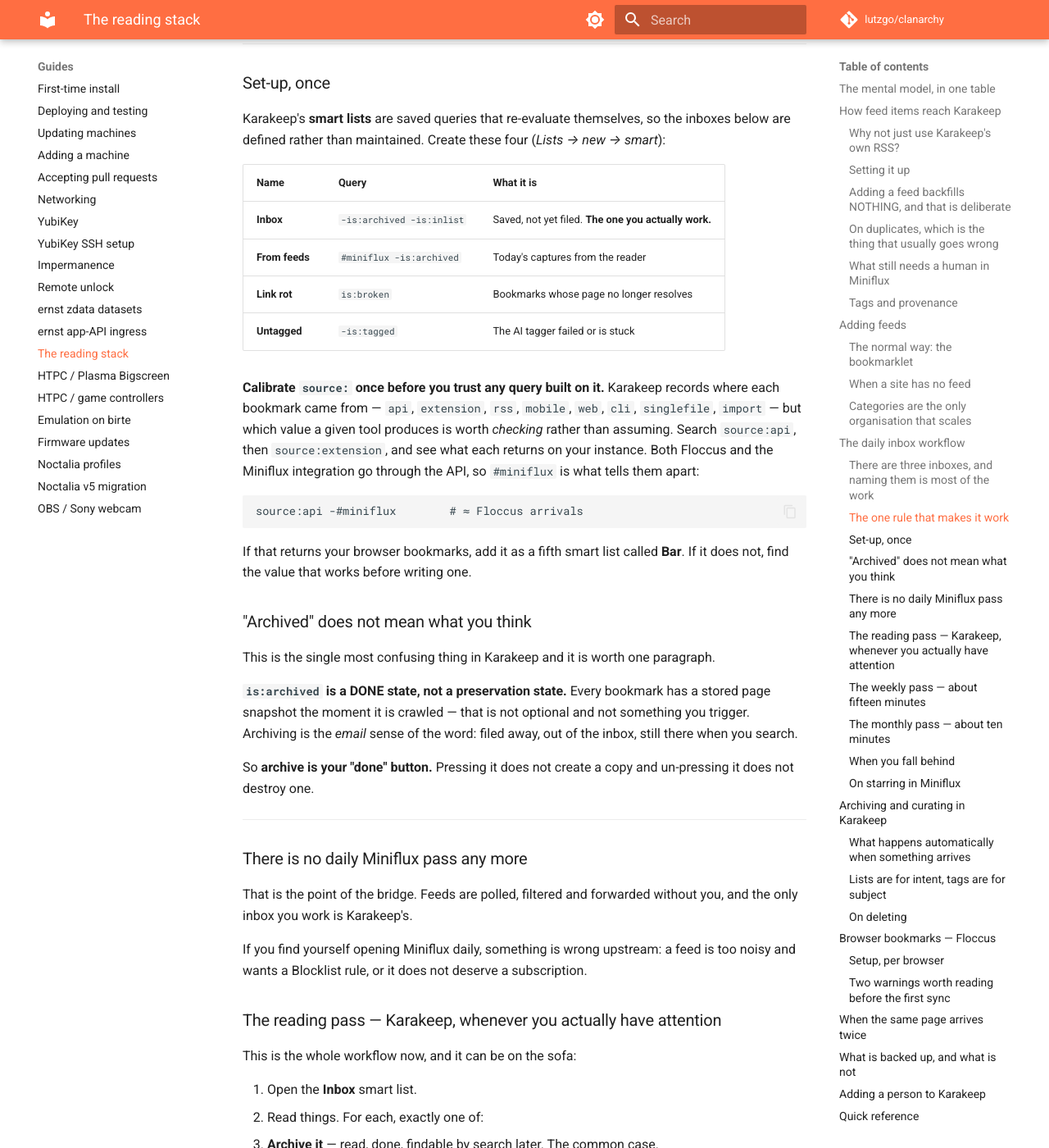
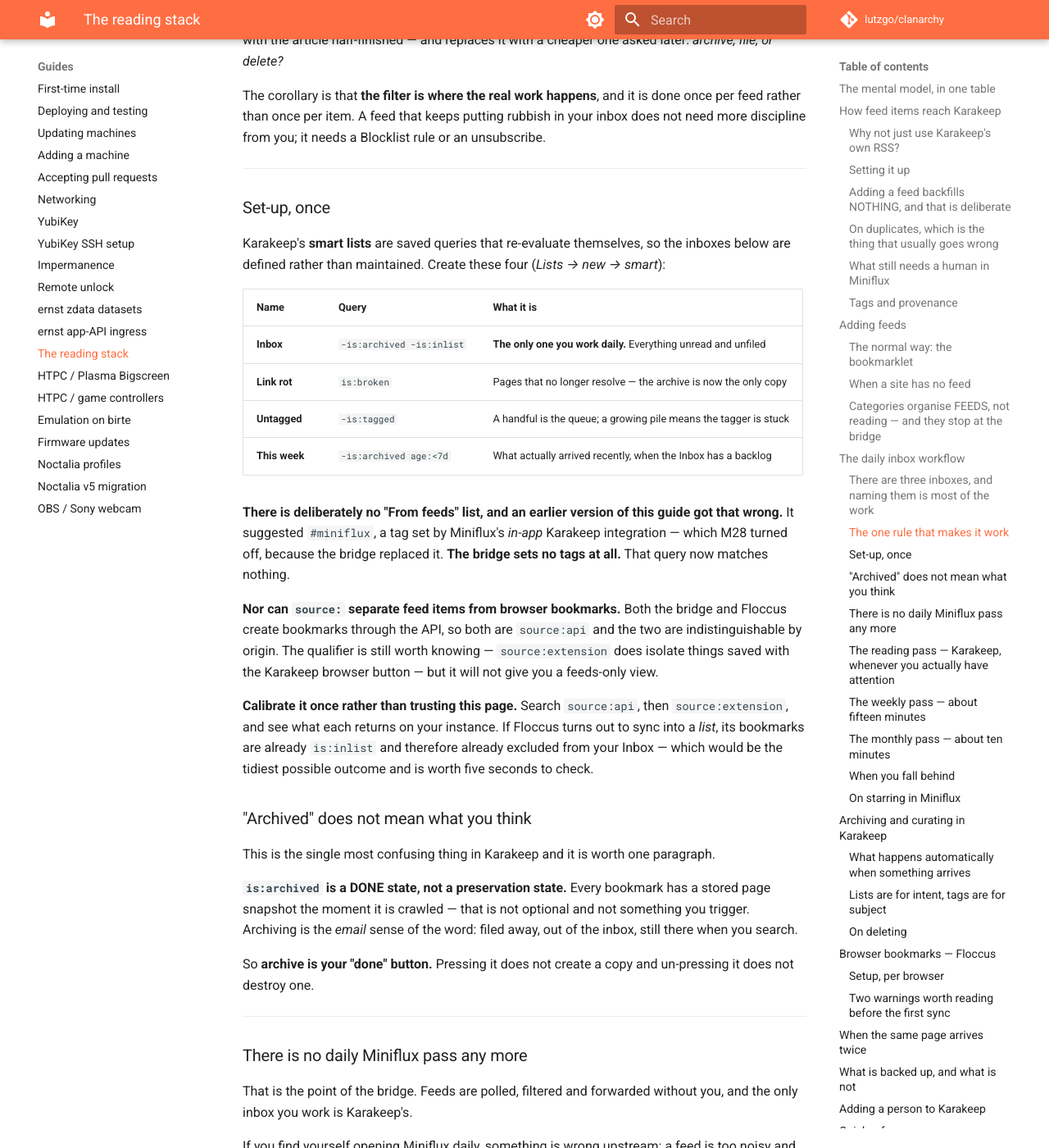
Before and after one commit to lutzgo/clanarchy, an MkDocs documentation site: the page built from docs/guides/reading-stack.md, in a window 1280 px wide and 1400 px high, scrolled down 5564 px. Shown: the whole window at 82% size. Built offline with MkDocs 1.6.1 and Material for MkDocs 9.7.7, drawn with Linux system fonts in a browser that asks for light colours; comment, search, counter and statistics services are not loaded; some of the changed text lies outside the part shown.

Commit message:
Correct two pieces of Karakeep organisation advice that M28 invalidated
Both would have been built and then quietly not worked.

The 'From feeds' smart list used #miniflux — a tag set by Miniflux's
IN-APP Karakeep integration, which M28 turned off because the bridge
replaced it. The bridge sets no tags at all, so that query matches
nothing. Removed rather than repaired, because nothing can replace it:
the bridge and Floccus both create bookmarks through the API, so both
are source:api and feed items are indistinguishable from browser
bookmarks by origin.

The categories section called Daily/Weekly/Reference 'reading modes',
which was true when reading happened in Miniflux and has not been true
since M28. They stop at the bridge: it forwards a URL and carries no
category, feed name or tag, so every category lands in one
undifferentiated Inbox. Rewritten around what they are still for —
managing the subscription list — and with the limitation stated plainly:
if you want a category NOT to reach Karakeep, the bridge cannot do it,
because SAVE_NEW_ENTRIES is global.

Replaces the dead list with 'This week' (-is:archived age:<7d), which is
useful when the Inbox has a backlog, and keeps the calibration step —
including the observation that if Floccus syncs into a LIST its
bookmarks are already is:inlist and therefore already excluded from the
Inbox, which would be the tidiest outcome and takes five seconds to
check.

````diff
--- a/docs/guides/reading-stack.md
+++ b/docs/guides/reading-stack.md
@@ -170,19 +170,30 @@
 3. **Accept that it is not a feed** and put the site in Karakeep as a bookmark
    instead. Not everything belongs in the river.
 
-### Categories are the only organisation that scales
+### Categories organise FEEDS, not reading — and they stop at the bridge
 
-Miniflux has categories and nothing else — no folders, no tags on feeds. Use
-them as **reading modes**, not as subjects:
+Miniflux has categories and nothing else: no folders, no tags on feeds.
 
-- `Daily` — things you genuinely read every day. Keep it small enough to finish.
-- `Weekly` — worth reading, not worth interrupting for.
-- `Reference` — high-volume, low-signal. The category most in need of Blocklist rules, since everything here reaches Karakeep.
-- `Watch` — release feeds, changelogs, security advisories. Skimmed for events.
+**They do not reach Karakeep.** The bridge forwards a URL; it carries no
+category, no feed name and no tag. So everything from every category lands in
+one undifferentiated Inbox, and `Daily` versus `Reference` makes no difference
+to what you see there. An earlier version of this guide called them "reading
+modes", which was true when you read in Miniflux and has not been true since
+M28.
 
-Subject-based categories ("Nix", "Photography") feel natural and fail, because
-the question at reading time is *how much attention do I have right now*, not
-*what is this about*. Subjects are what Karakeep's tags are for, after the fact.
+What they are still good for is **managing the subscription list**: pausing or
+unsubscribing a whole group, seeing at a glance what you have taken on, and
+knowing where to look when something noisy needs a Blocklist rule. A workable
+split on that basis:
+
+- `Daily` — high-volume news. The group most in need of rules, because
+  everything here reaches your Inbox.
+- `Reference` — low-signal, subscribe-and-forget.
+- `Watch` — release feeds, changelogs, security advisories.
+
+**If you ever want a category NOT to reach Karakeep, the bridge cannot do it** —
+`SAVE_NEW_ENTRIES` is global. The lever is per-feed Blocklist rules, or not
+subscribing.
 
 ---
 
@@ -229,25 +240,28 @@
 
 | Name | Query | What it is |
 |---|---|---|
-| **Inbox** | `-is:archived -is:inlist` | Saved, not yet filed. **The one you actually work.** |
-| **From feeds** | `#miniflux -is:archived` | Today's captures from the reader |
-| **Link rot** | `is:broken` | Bookmarks whose page no longer resolves |
-| **Untagged** | `-is:tagged` | The AI tagger failed or is stuck |
+| **Inbox** | `-is:archived -is:inlist` | **The only one you work daily.** Everything unread and unfiled |
+| **Link rot** | `is:broken` | Pages that no longer resolve — the archive is now the only copy |
+| **Untagged** | `-is:tagged` | A handful is the queue; a growing pile means the tagger is stuck |
+| **This week** | `-is:archived age:<7d` | What actually arrived recently, when the Inbox has a backlog |
 
-**Calibrate `source:` once before you trust any query built on it.** Karakeep
-records where each bookmark came from — `api`, `extension`, `rss`, `mobile`,
-`web`, `cli`, `singlefile`, `import` — but which value a given tool produces is
-worth *checking* rather than assuming. Search `source:api`, then
-`source:extension`, and see what each returns on your instance. Both Floccus
-and the Miniflux integration go through the API, so `#miniflux` is what tells
-them apart:
+**There is deliberately no "From feeds" list, and an earlier version of this
+guide got that wrong.** It suggested `#miniflux`, a tag set by Miniflux's
+*in-app* Karakeep integration — which M28 turned off, because the bridge
+replaced it. **The bridge sets no tags at all.** That query now matches
+nothing.
 
-```
-source:api -#miniflux        # ≈ Floccus arrivals
-```
+**Nor can `source:` separate feed items from browser bookmarks.** Both the
+bridge and Floccus create bookmarks through the API, so both are `source:api`
+and the two are indistinguishable by origin. The qualifier is still worth
+knowing — `source:extension` does isolate things saved with the Karakeep
+browser button — but it will not give you a feeds-only view.
 
-If that returns your browser bookmarks, add it as a fifth smart list called
-**Bar**. If it does not, find the value that works before writing one.
+**Calibrate it once rather than trusting this page.** Search `source:api`, then
+`source:extension`, and see what each returns on your instance. If Floccus
+turns out to sync into a *list*, its bookmarks are already `is:inlist` and
+therefore already excluded from your Inbox — which would be the tidiest
+possible outcome and is worth five seconds to check.
 
 ### "Archived" does not mean what you think
 
@@ -500,6 +514,7 @@
 |---|---|
 | Subscribe to a feed | Miniflux bookmarklet, or paste the URL in Miniflux. Items flow to Karakeep by themselves |
 | Silence part of a noisy feed | Miniflux → the feed → **Blocklist** (regex over title and content) |
+| Separate feed items from browser bookmarks | You cannot by origin — both are `source:api`. Use lists and tags instead |
 | Keep a page you are browsing | Karakeep browser extension |
 | Bookmark for navigation | Browser bookmarks bar — Floccus syncs it to Karakeep, and archives it there, but a later deletion in the bar removes it |
 | Find something you kept | Karakeep search — it covers page *contents* |
````
